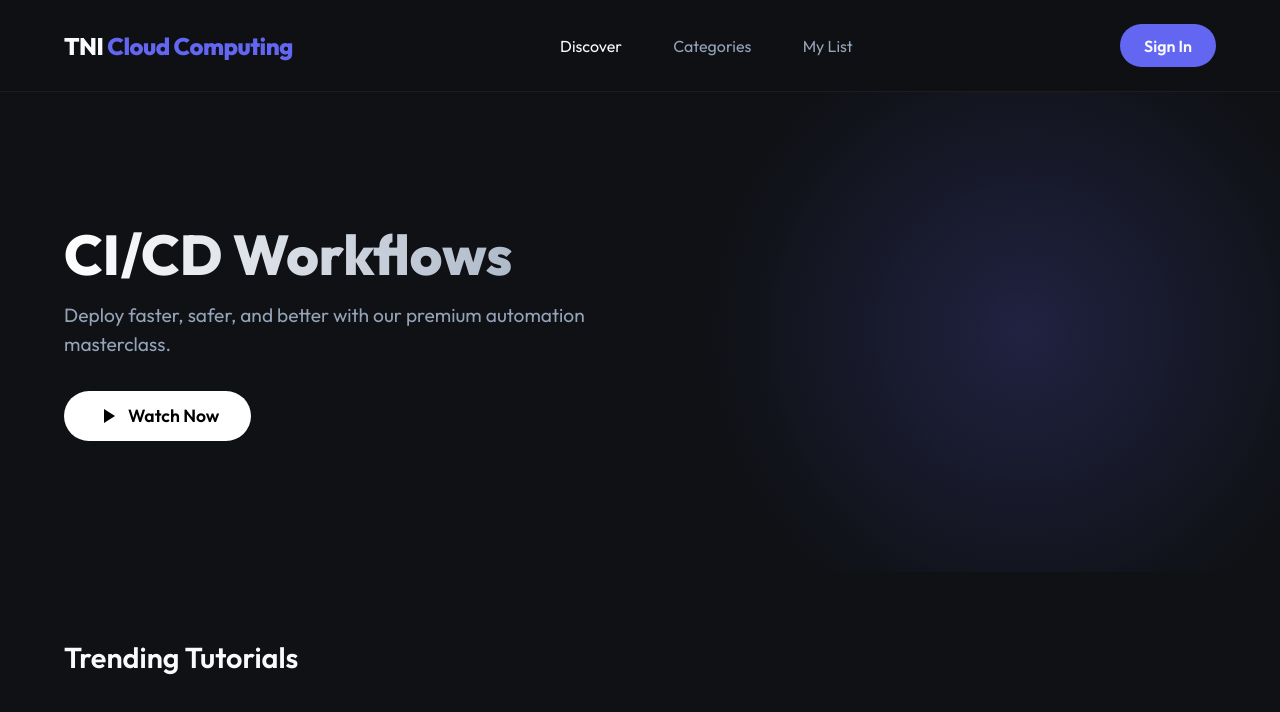
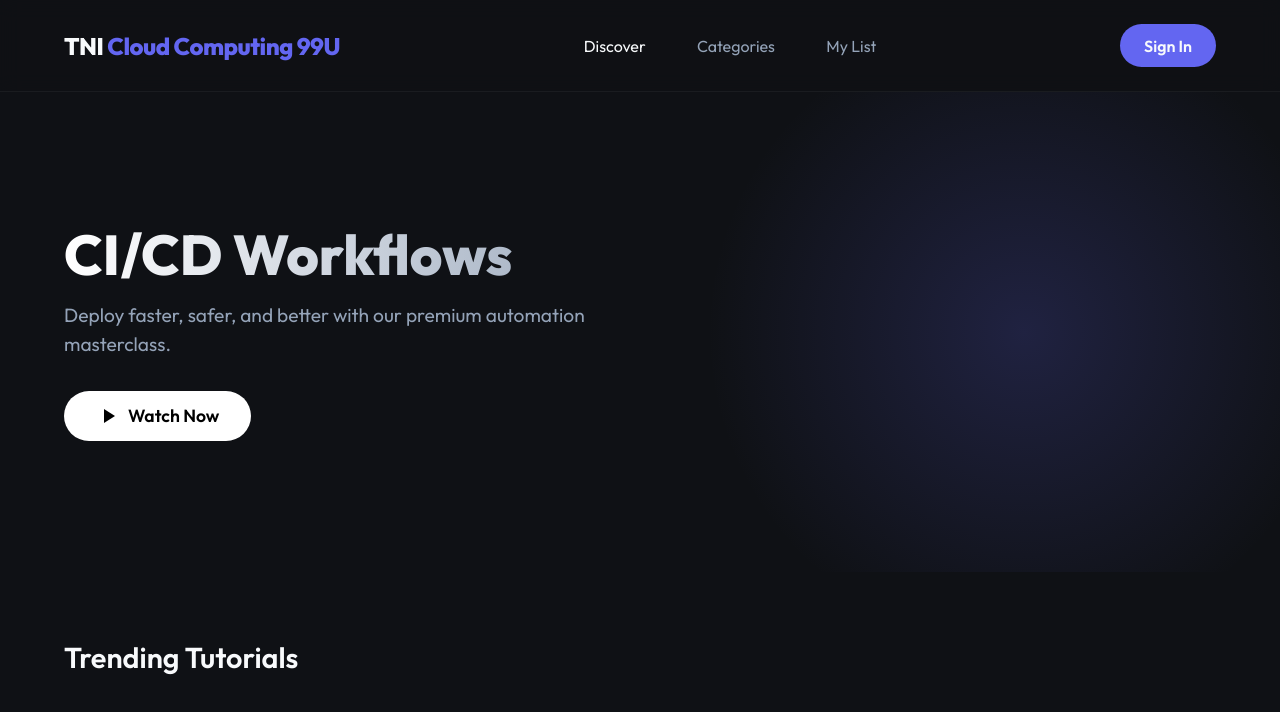
Before and after one commit to 99Uz/cicd-lab, a website: page public/index.html in a window 1280 px wide. Drawn offline with Linux system fonts and the light colour scheme; no server answers.

```diff
--- a/public/index.html
+++ b/public/index.html
@@ -9,7 +9,7 @@
 </head>
 <body>
     <nav class="navbar">
-        <div class="logo">TNI <span>Cloud Computing</span></div>
+        <div class="logo">TNI <span>Cloud Computing 99U</span></div>
         <div class="nav-links">
             <a href="#" class="active">Discover</a>
             <a href="#">Categories</a>
```
